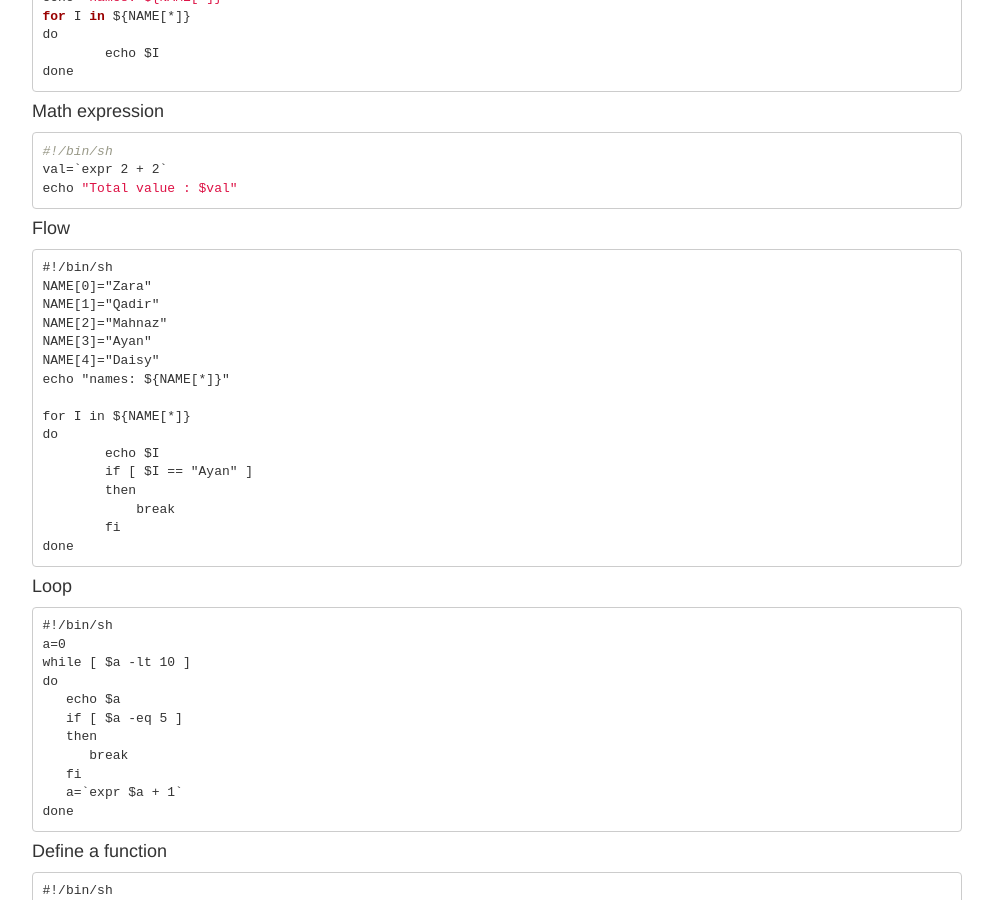
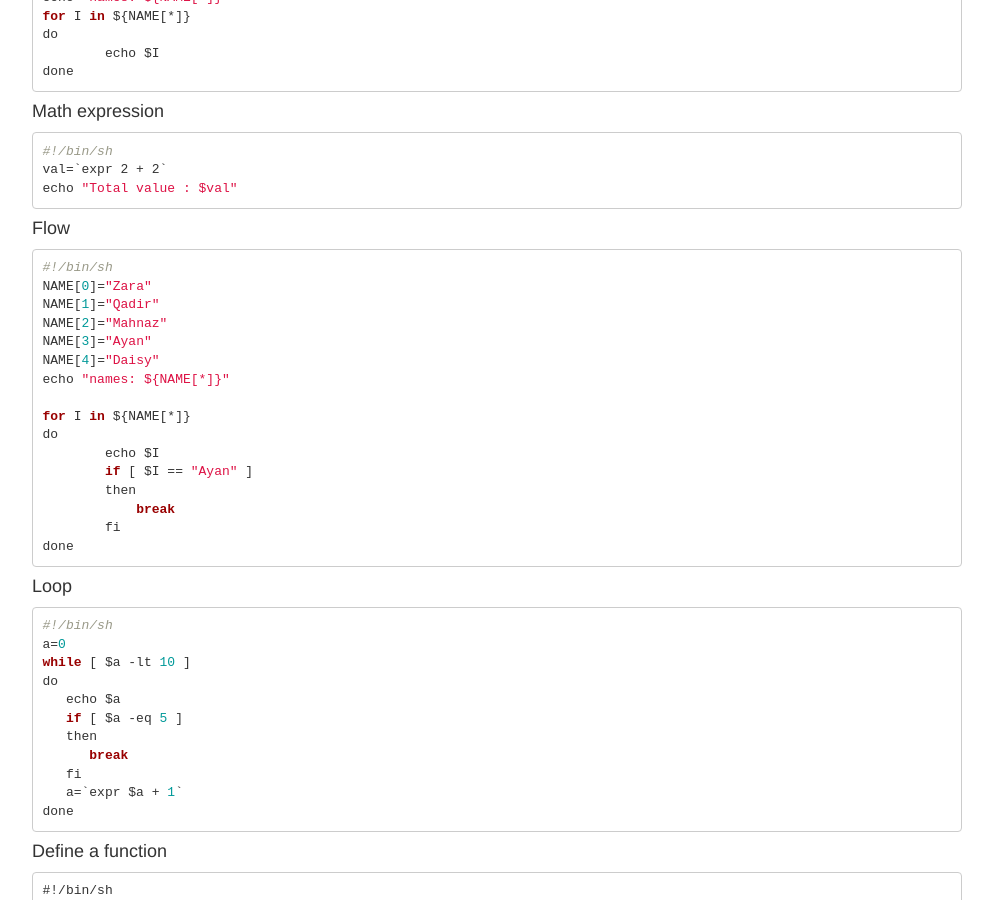
Before and after one commit to lliu1871/PhyEd, a Jekyll site: the page built from pages/test.html, in a window 1280 px wide and 900 px high, scrolled down 737 px. Shown: the whole window, without its empty margins (143-1136 px from the left). Built offline with Jekyll 4.4.1, drawn with Linux system fonts in a browser that asks for light colours.

Commit message:
Update test.html

```diff
--- a/pages/test.html
+++ b/pages/test.html
@@ -39,7 +39,7 @@
 echo &quot;Total value : $val&quot;
 </code></pre>
 <h4 id="flow">Flow</h4>
-<pre><code class="language-shell">#!/bin/sh
+<pre><code class="r">#!/bin/sh
 NAME[0]=&quot;Zara&quot;
 NAME[1]=&quot;Qadir&quot;
 NAME[2]=&quot;Mahnaz&quot;
@@ -57,7 +57,7 @@
 done
 </code></pre>
 <h4 id="loop">Loop</h4>
-<pre><code class="language-shell">#!/bin/sh
+<pre><code class="python">#!/bin/sh
 a=0
 while [ $a -lt 10 ]
 do
```
